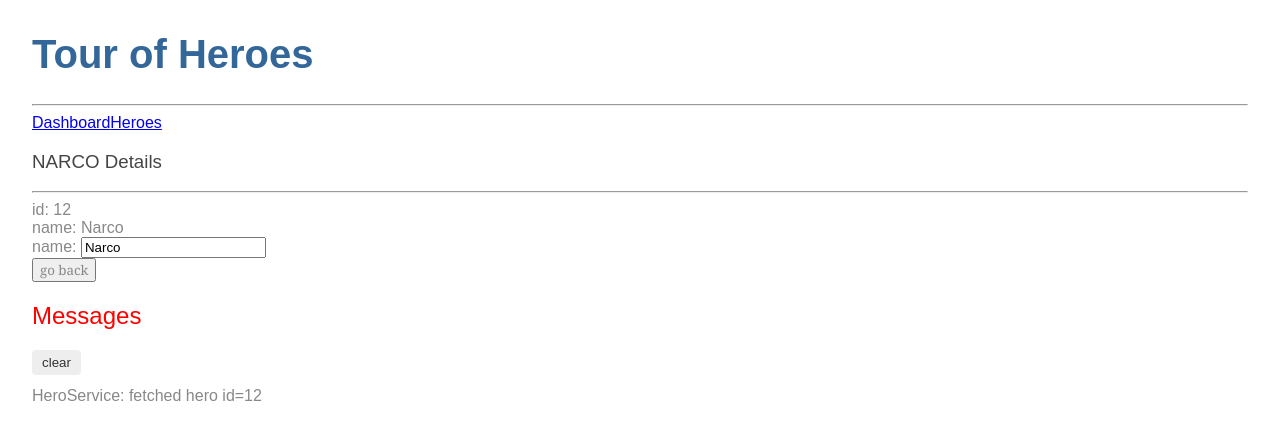
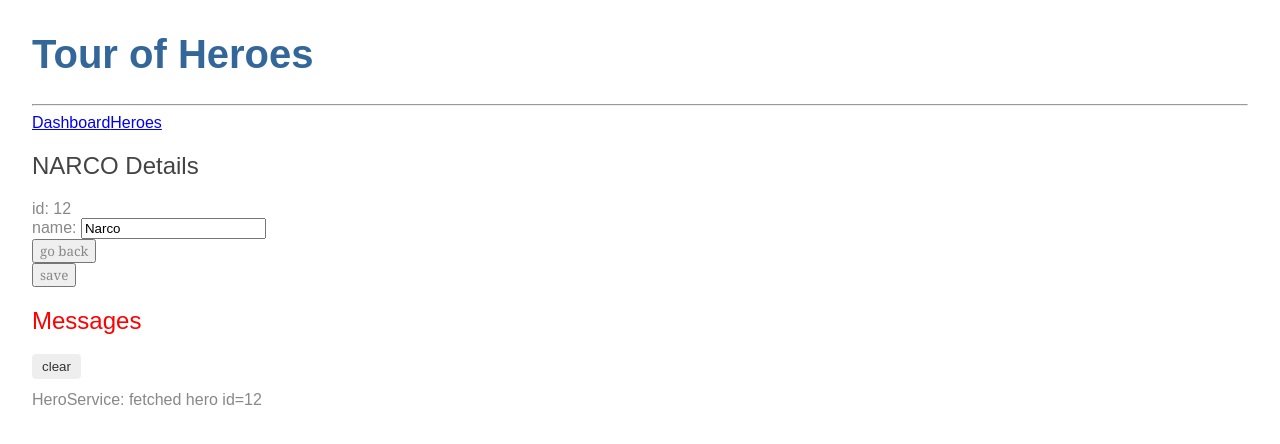
Before and after one commit to Jackques/angular_tourofheroes, an Angular app: page /detail/12 in a window 1280 px wide. Shown: the top 444 px of the page. Built offline with nearby package versions, Linux system fonts and the light colour scheme.

Commit message:
Added updating hero to hero detail

```diff
--- a/src/app/hero-detail/hero-detail.component.html
+++ b/src/app/hero-detail/hero-detail.component.html
@@ -1,18 +1,11 @@
-<div>
-  <h3>{{hero.name | uppercase}} Details</h3>
-  <hr/>
-
-  <div>
-    <span>id: </span>{{hero.id}}<br/>
-    <span>name: </span>{{hero.name}}
-  </div>
-
+<div *ngIf="hero">
+  <h2>{{hero.name | uppercase}} Details</h2>
+  <div><span>id: </span>{{hero.id}}</div>
   <div>
     <label>name:
-      <input [(ngModel)]="hero.name" placeholder="name">
+      <input [(ngModel)]="hero.name" placeholder="name"/>
     </label>
   </div>
-
   <button (click)="goBack()">go back</button>
-
 </div>
+<button (click)="save()">save</button>
--- a/src/app/hero-detail/hero-detail.component.ts
+++ b/src/app/hero-detail/hero-detail.component.ts
@@ -1,20 +1,19 @@
-import { Component, OnInit, Input } from '@angular/core'; // it imports decorators?
-import { Hero } from '../hero';
-
+import { Component, OnInit } from '@angular/core';
 import { ActivatedRoute } from '@angular/router';
 import { Location } from '@angular/common';
 
+import { Hero }         from '../hero';
 import { HeroService }  from '../hero.service';
 
 @Component({
   selector: 'app-hero-detail',
   templateUrl: './hero-detail.component.html',
-  styleUrls: ['./hero-detail.component.css']
+  styleUrls: [ './hero-detail.component.css' ]
 })
 
 export class HeroDetailComponent implements OnInit {
 
-  @Input() hero: Hero; //because the external HeroesComponent will bind to it like this.
+  hero: Hero; //because the external HeroesComponent will bind to it like this.
 
   constructor(private route: ActivatedRoute,
               private heroService: HeroService,
@@ -31,8 +30,15 @@ export class HeroDetailComponent implements OnInit {
 
   getHero(): void {
     const id = +this.route.snapshot.paramMap.get('id');
+    // the '+' in front of this line converts the string result to a int, thus returning an int in id
+
     this.heroService.getHero(id)
       .subscribe(hero => this.hero = hero);
+  }
+
+  save(): void {
+    this.heroService.updateHero(this.hero)
+      .subscribe(() => this.goBack());
   }
 
   goBack(): void {
--- a/src/app/hero.service.ts
+++ b/src/app/hero.service.ts
@@ -43,6 +43,19 @@ export class HeroService {
   * emits a single value, an array of heroes from the body of the HTTP response.
   * */
 
+  /** PUT: update the hero on the server */
+  updateHero (hero: Hero): Observable<any> {
+    // The overall structure of the updateHero() method is similar to that of getHeroes(),
+    // but it uses http.put() to persist the changed hero on the server. Add the following to the HeroService.
+
+    // The heroes web API expects a special header in HTTP save requests.
+    // That header is in the httpOptions constant defined in the HeroService
+    return this.http.put(this.heroesUrl, hero, this.httpOptions).pipe(
+      tap(_ => this.log(`updated hero id=${hero.id}`)),
+      catchError(this.handleError<any>('updateHero'))
+    );
+  }
+
   getHero(id: number): Observable<Hero> {
     // TODO: send the message _after_ fetching the hero
     this.messageService.add(`HeroService: fetched hero id=${id}`);
```
